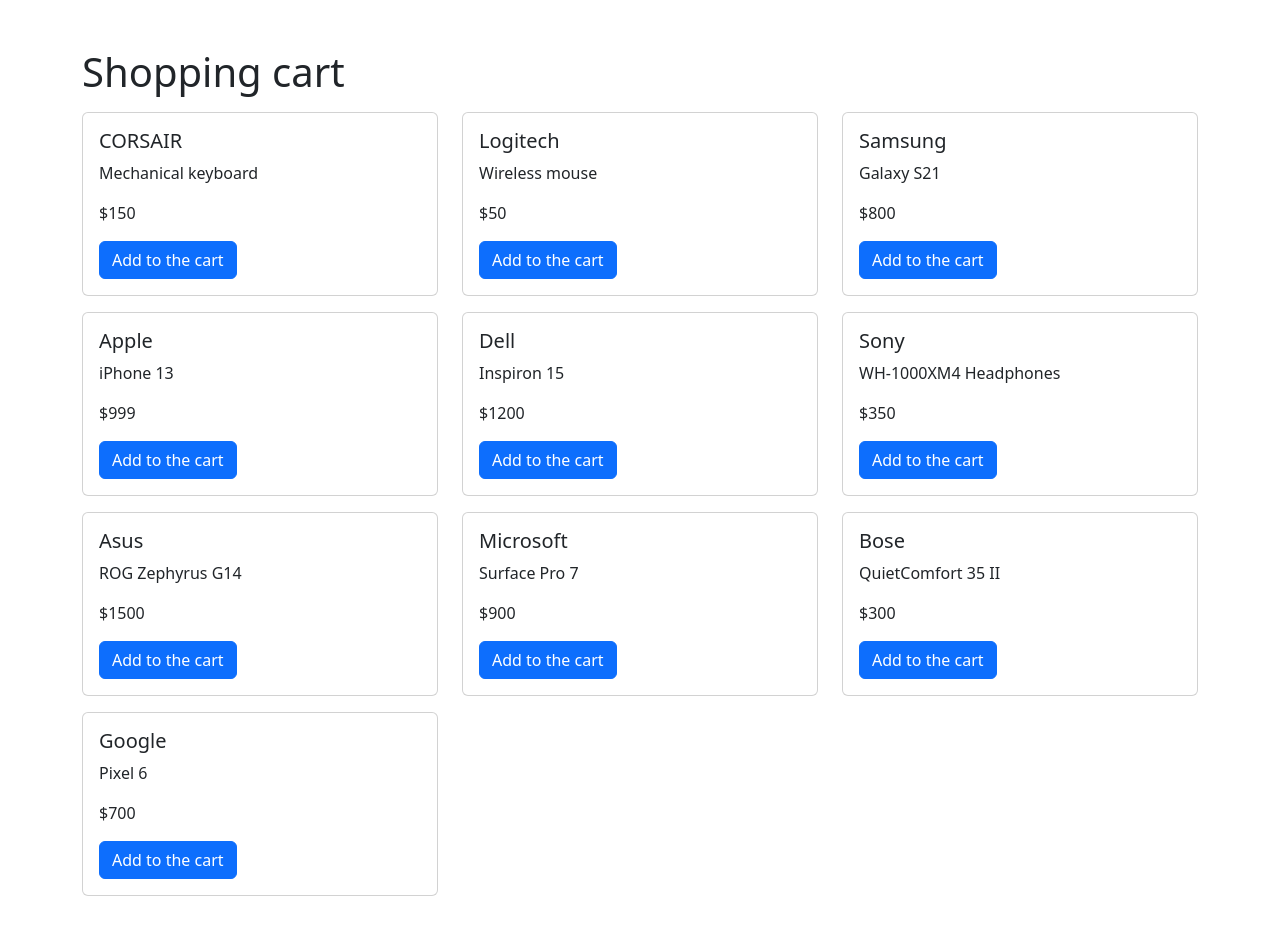
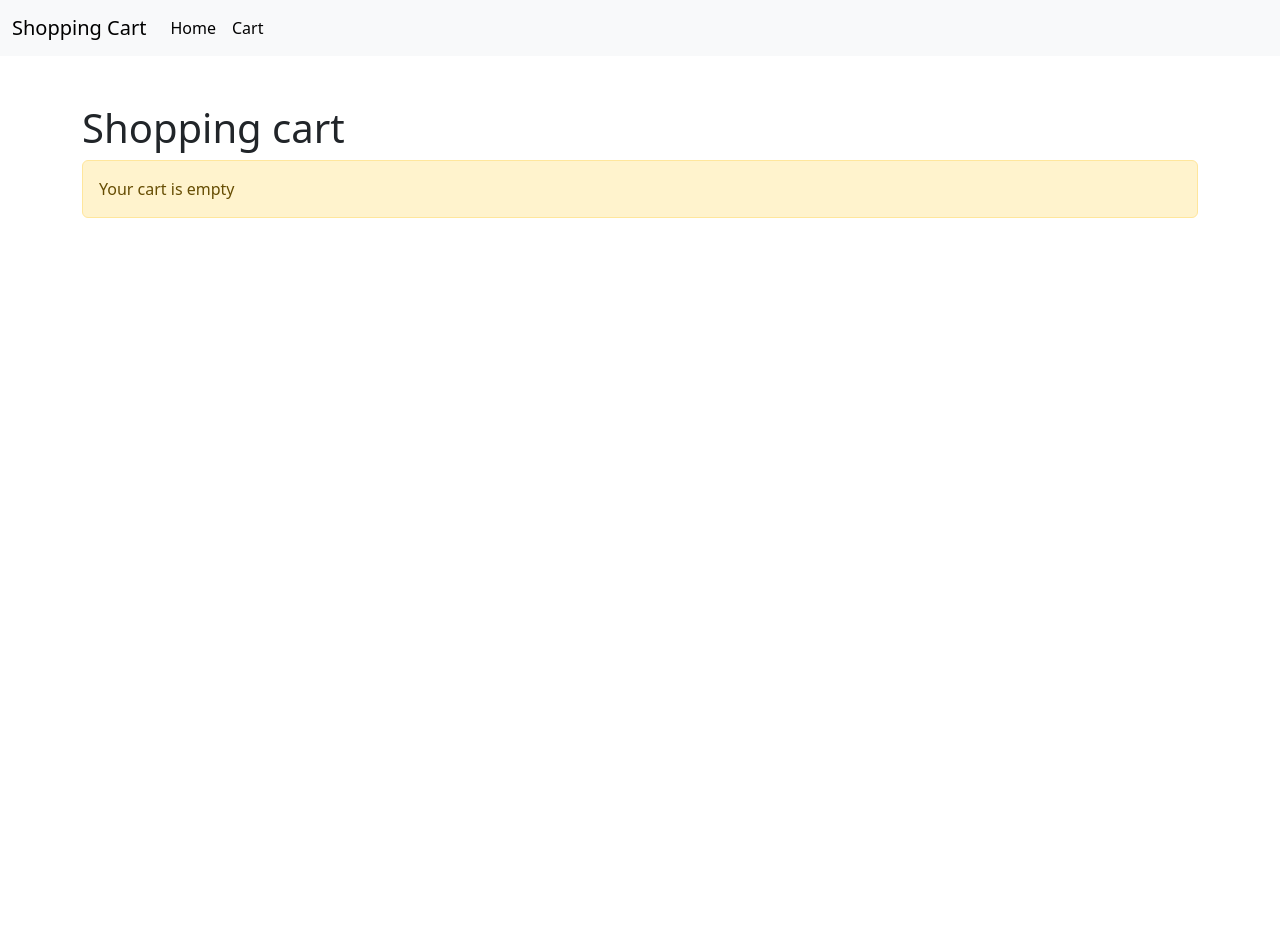
Before and after one commit to AlexMartGong/shopping-cart-app, a React (Vite) app: page /cart in a window 1280 px wide. Shown: the top 934 px of the page. After the commit the page ends 800 px from the top, so only its background shows below. Built offline with nearby package versions, Linux system fonts and the light colour scheme.

Commit message:
add navigation and routing for shopping cart application

```diff
--- a/index.html
+++ b/index.html
@@ -11,5 +11,6 @@
 <body>
 <div id="root"></div>
 <script type="module" src="/src/main.jsx"></script>
+<script src="https://cdn.jsdelivr.net/npm/bootstrap@5.3.7/dist/js/bootstrap.bundle.min.js" integrity="sha384-ndDqU0Gzau9qJ1lfW4pNLlhNTkCfHzAVBReH9diLvGRem5+R9g2FzA8ZGN954O5Q" crossorigin="anonymous"></script>
 </body>
 </html>
--- a/src/CartApp.jsx
+++ b/src/CartApp.jsx
@@ -1,19 +1,16 @@
-import {CatalogView} from "./components/CatalogView.jsx";
-import {CartView} from "./components/CartView.jsx";
+import {Navbar} from "./components/Navbar.jsx";
+import {CartRoutes} from "./routes/CartRoutes.jsx";
 import {useItemsCart} from "./hooks/useItemsCart.js";
 
 export const CartApp = () => {
-
     const {cartItems, handleAddToCart, handleRemoveFromCart} = useItemsCart()
-
     return (
         <>
+            <Navbar/>
             <div className="container my-5">
                 <h1>Shopping cart</h1>
-                {cartItems.length <= 0 || (
-                    <CartView items={cartItems} handleRemoveFromCart={handleRemoveFromCart}/>
-                )}
-                <CatalogView handler={handleAddToCart}/>
+                <CartRoutes cartItems={cartItems} handleAddToCart={handleAddToCart}
+                            handleRemoveFromCart={handleRemoveFromCart}/>
             </div>
         </>
     )
--- a/src/components/CartView.jsx
+++ b/src/components/CartView.jsx
@@ -1,9 +1,11 @@
 import {useEffect, useState} from "react";
 import {getCalculeTotal} from "../services/productService.js";
+import {useNavigate} from "react-router-dom";
 
 export const CartView = ({items, handleRemoveFromCart}) => {
 
     const [getTotal, setGetTotal] = useState(0);
+    const navigate = useNavigate();
 
     useEffect(() => {
         setGetTotal(getCalculeTotal(items));
@@ -13,8 +15,16 @@
         handleRemoveFromCart(id);
     }
 
+    const onContinueShopping = () => {
+        navigate('/');
+    }
+
     return (
         <>
+            <button className="btn btn-secondary mb-4" onClick={onContinueShopping}>
+                Continue Shopping
+            </button>
+            <h2 className="mb-4">Your Cart</h2>
             <table className="table table-striped table-bordered table-hover table-responsive">
                 <thead>
                 <tr>
--- a/src/components/CatalogItems.jsx
+++ b/src/components/CatalogItems.jsx
@@ -1,7 +1,12 @@
+import {useNavigate} from "react-router-dom";
+
 export const CatalogItems = ({id, name, description, price, handler}) => {
+
+    const navigate = useNavigate();
 
     const onAddToCart = (product) => {
         handler(product);
+        navigate('/cart');
     }
 
     return (
--- /dev/null
+++ b/src/components/Navbar.jsx
@@ -0,0 +1,25 @@
+import {NavLink} from "react-router-dom";
+
+export const Navbar = () => {
+    return (
+        <nav className="navbar navbar-expand-lg bg-body-tertiary">
+            <div className="container-fluid">
+                <NavLink className="navbar-brand" to="/" href="#">Shopping Cart</NavLink>
+                <button className="navbar-toggler" type="button" data-bs-toggle="collapse" data-bs-target="#navbarNav"
+                        aria-controls="navbarNav" aria-expanded="false" aria-label="Toggle navigation">
+                    <span className="navbar-toggler-icon"></span>
+                </button>
+                <div className="collapse navbar-collapse" id="navbarNav">
+                    <ul className="navbar-nav">
+                        <li className="nav-item">
+                            <NavLink className="nav-link active" to="/" aria-current="page" href="#">Home</NavLink>
+                        </li>
+                        <li className="nav-item">
+                            <NavLink className="nav-link active" to="/cart" aria-current="page" href="#">Cart</NavLink>
+                        </li>
+                    </ul>
+                </div>
+            </div>
+        </nav>
+    )
+}
--- a/src/main.jsx
+++ b/src/main.jsx
@@ -1,9 +1,12 @@
 import {StrictMode} from 'react'
 import {createRoot} from 'react-dom/client'
 import {CartApp} from "./CartApp.jsx";
+import {BrowserRouter} from "react-router-dom";
 
 createRoot(document.getElementById('root')).render(
     <StrictMode>
-        <CartApp/>
+        <BrowserRouter>
+            <CartApp/>
+        </BrowserRouter>
     </StrictMode>,
 )
--- /dev/null
+++ b/src/routes/CartRoutes.jsx
@@ -0,0 +1,15 @@
+import {Route, Routes} from "react-router-dom";
+import {CatalogView} from "../components/CatalogView.jsx";
+import {CartView} from "../components/CartView.jsx";
+
+export const CartRoutes = ({cartItems, handleAddToCart, handleRemoveFromCart}) => {
+    return (
+        <Routes>
+            <Route path="/" element={<CatalogView handler={handleAddToCart}/>}/>
+            <Route path="/cart" element={(
+                cartItems.length <= 0 ? <p className="alert alert-warning">Your cart is empty</p> : (
+                    <CartView items={cartItems} handleRemoveFromCart={handleRemoveFromCart}/>)
+            )}/>
+        </Routes>
+    )
+}
```
